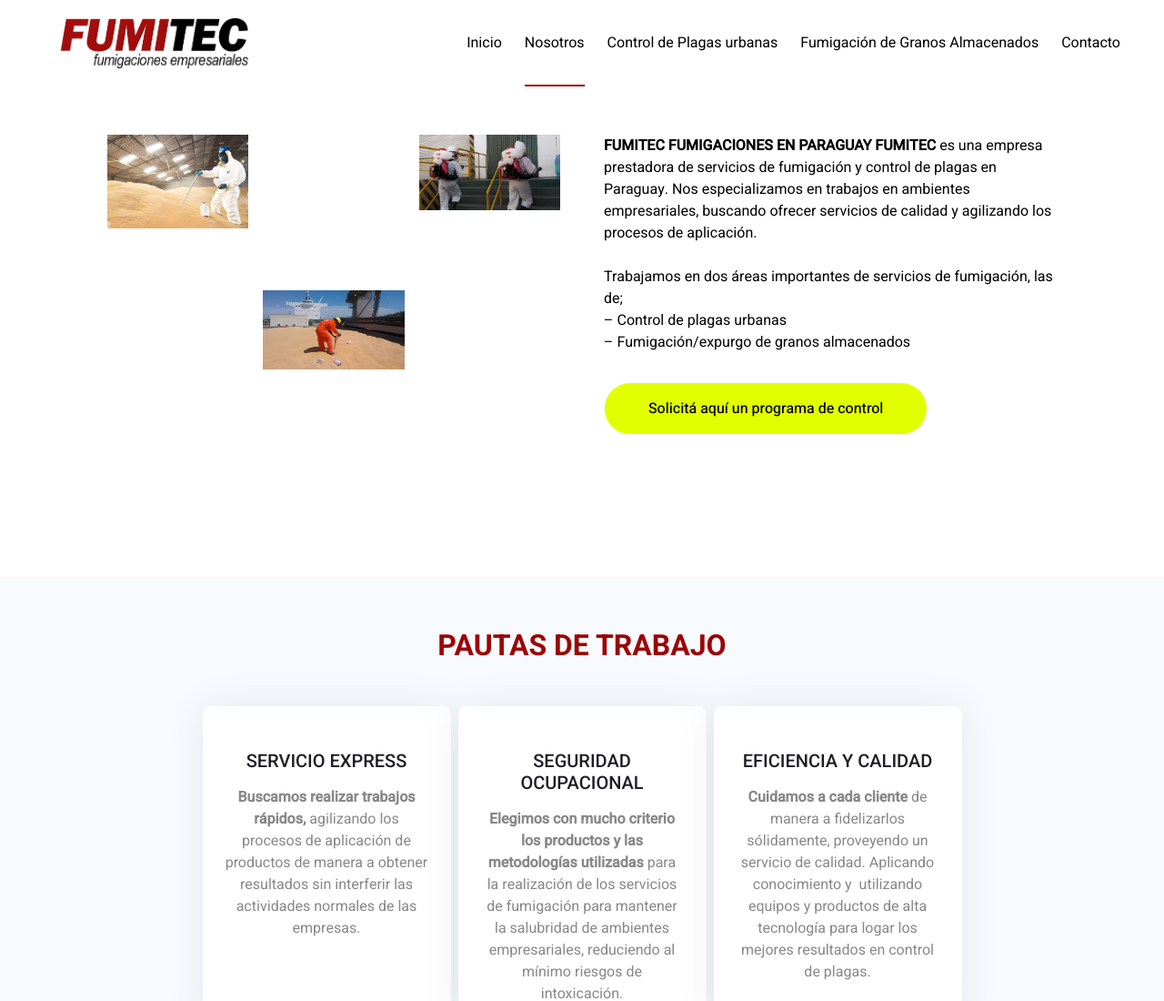
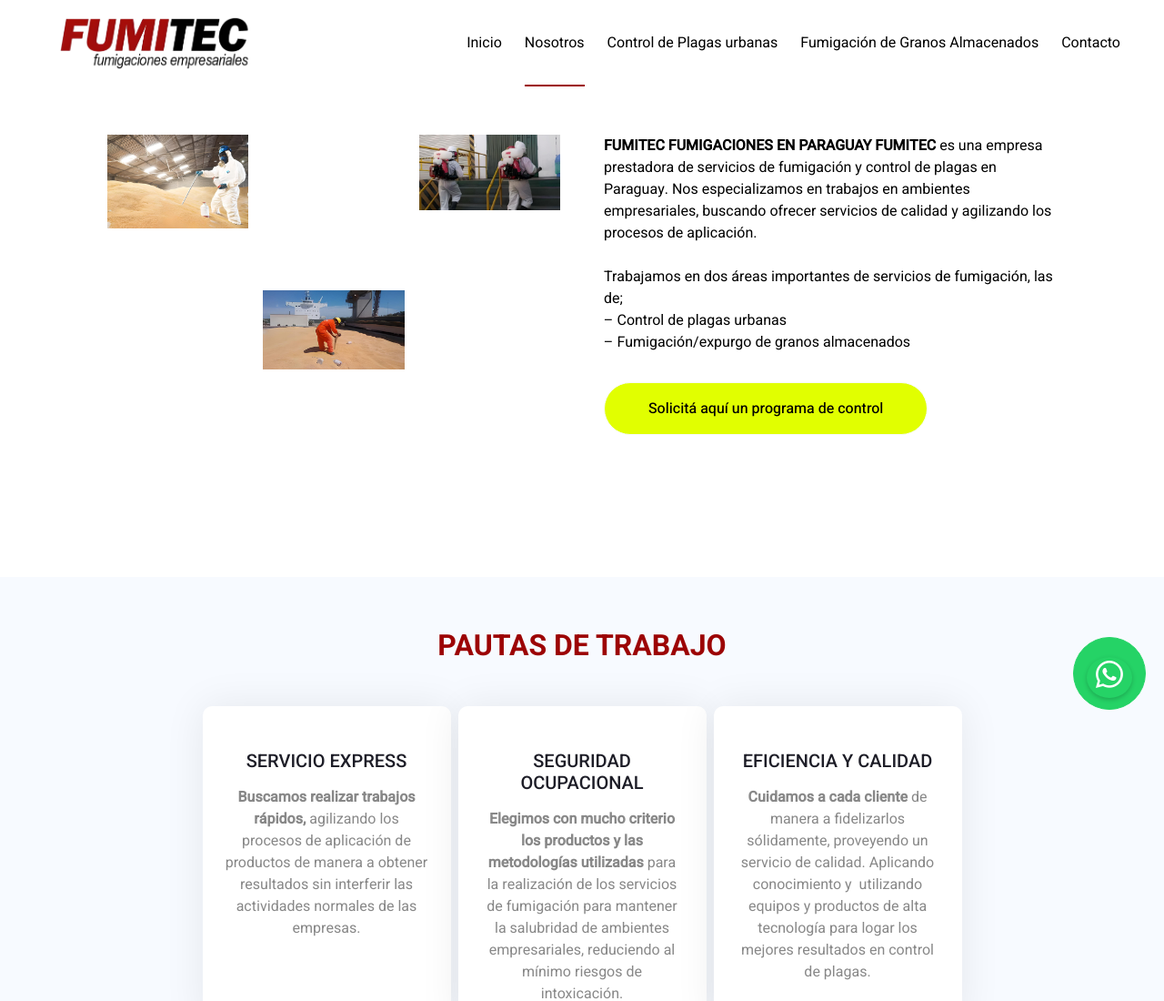
Before and after one commit to DriluzRed/fumitec, a plain HTML site: page about.html in a window 1280 px wide. Shown: the top 1100 px of the page at 91% size. Drawn offline with nearby package versions, Linux system fonts and the light colour scheme.

```diff
--- a/about.html
+++ b/about.html
@@ -205,6 +205,10 @@
             </div>
         </footer>
         <!-- Footer End -->
+        <a href="https://wa.me/+595983948371?text=Hola,%20me%20gustaría%20saber%20más%20sobre%20sus%20servicios." class="btn btn-lg btn-green btn-lg-square floating-whatsapp pt-2" target="_blank">
+            <i class="bi bi-whatsapp wsize"></i>
+        </a>
+
     </main>
     <!-- JavaScript Libraries -->
     <script src="https://code.jquery.com/jquery-3.4.1.min.js"></script>
```
Also changed, not shown: index.html (+1 -1 lines).
